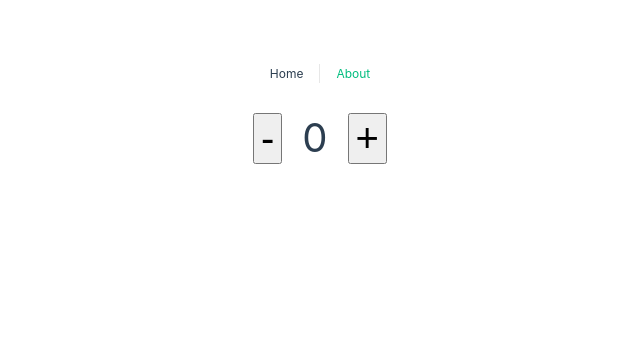
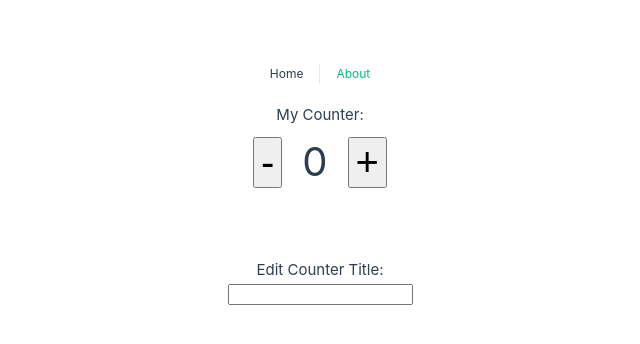
Before and after one commit to TsuZAke26/vue-3-composition-test, a Vue app: page / in a window 1280 px wide. Shown: the top 344 px of the page, without its empty margins (320-960 px from the left). Built offline with nearby package versions, Linux system fonts and the light colour scheme.

Commit message:
Updated to use Composition API for structuring component

```diff
--- a/src/views/HomeView.vue
+++ b/src/views/HomeView.vue
@@ -1,9 +1,16 @@
 <template>
   <div class="home">
+    <div>My Counter: {{ counterData.title }}</div>
+
     <div>
       <button class="btn" @click="modifyCounter(-1)">-</button>
-      <span class="counter">{{ counter }}</span>
+      <span class="counter">{{ counterData.count }}</span>
       <button class="btn" @click="modifyCounter(1)">+</button>
+    </div>
+
+    <div class="edit">
+      <h4>Edit Counter Title:</h4>
+      <input type="text" v-model="counterData.title" />
     </div>
   </div>
 </template>
@@ -47,12 +54,16 @@ export default defineComponent({
 </script>
 -->
 
+<!-- Composition API (script setup) -->
 <script setup lang="ts">
-import { ref } from "vue";
+import { reactive } from "vue";
 
-const counter = ref(0);
+const counterData = reactive({
+  count: 0,
+  title: "",
+});
 const modifyCounter = (value: number) => {
-  counter.value += value;
+  counterData.count += value;
 };
 </script>
 
@@ -67,4 +78,8 @@ const modifyCounter = (value: number) => {
   font-size: 40px;
   margin: 10px;
 }
+
+.edit {
+  margin-top: 60px;
+}
 </style>
```
